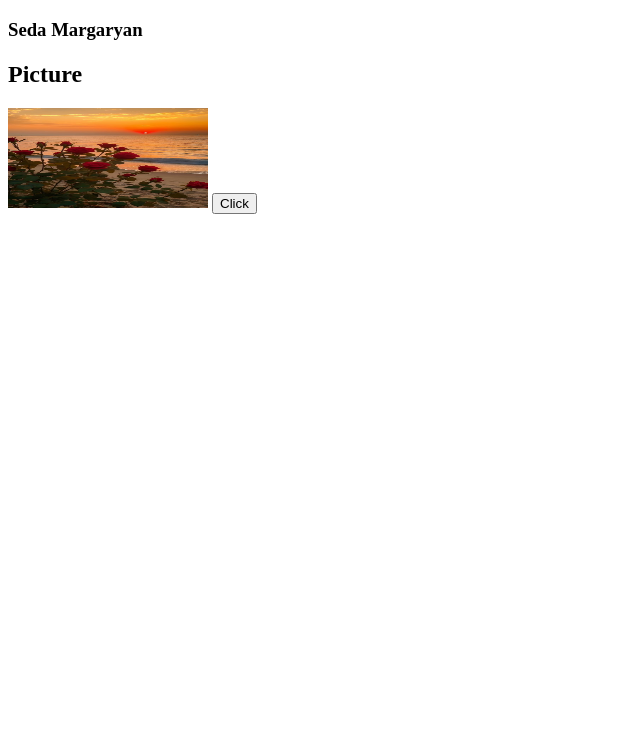
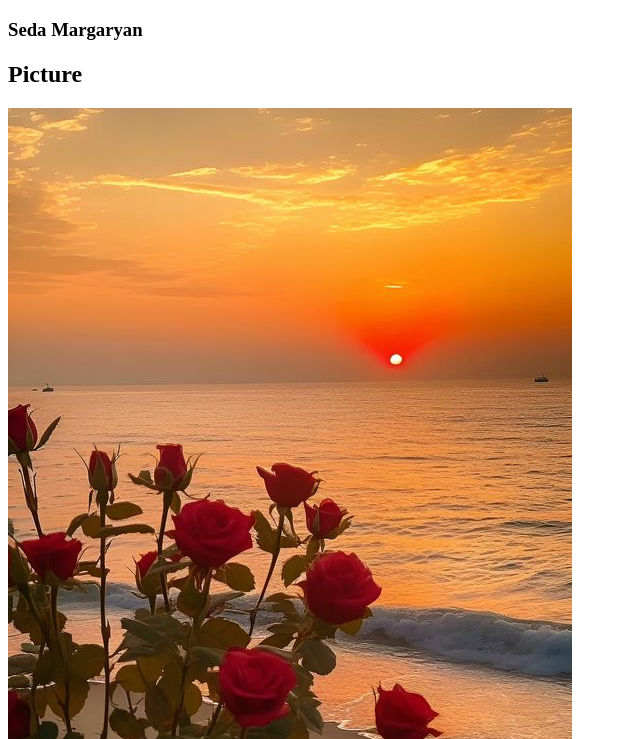
Before and after one commit to SeDa033/SeDaa033.github.io, a plain HTML site: page index.html in a window 1280 px wide. Shown: the part 61-800 px from the top of the page, without its empty margins (0-640 px from the left). Drawn offline with Linux system fonts and the light colour scheme.

Commit message:
Update index.html

```diff
--- a/index.html
+++ b/index.html
@@ -4,7 +4,7 @@
     <h1>WELCOME TO MY WEBSITE</h1>
     <h3>Seda Margaryan</h3>
     <h2>Picture</h2>
-    <img src="4de9bbb275a2b38681d8056c2e7bb235.jpg" height="100" width="200">
+    <img src="4de9bbb275a2b38681d8056c2e7bb235.jpg">
     <button onclick="alertMessage()">Click</button>
     <script>
         function alertMessage() {
```
